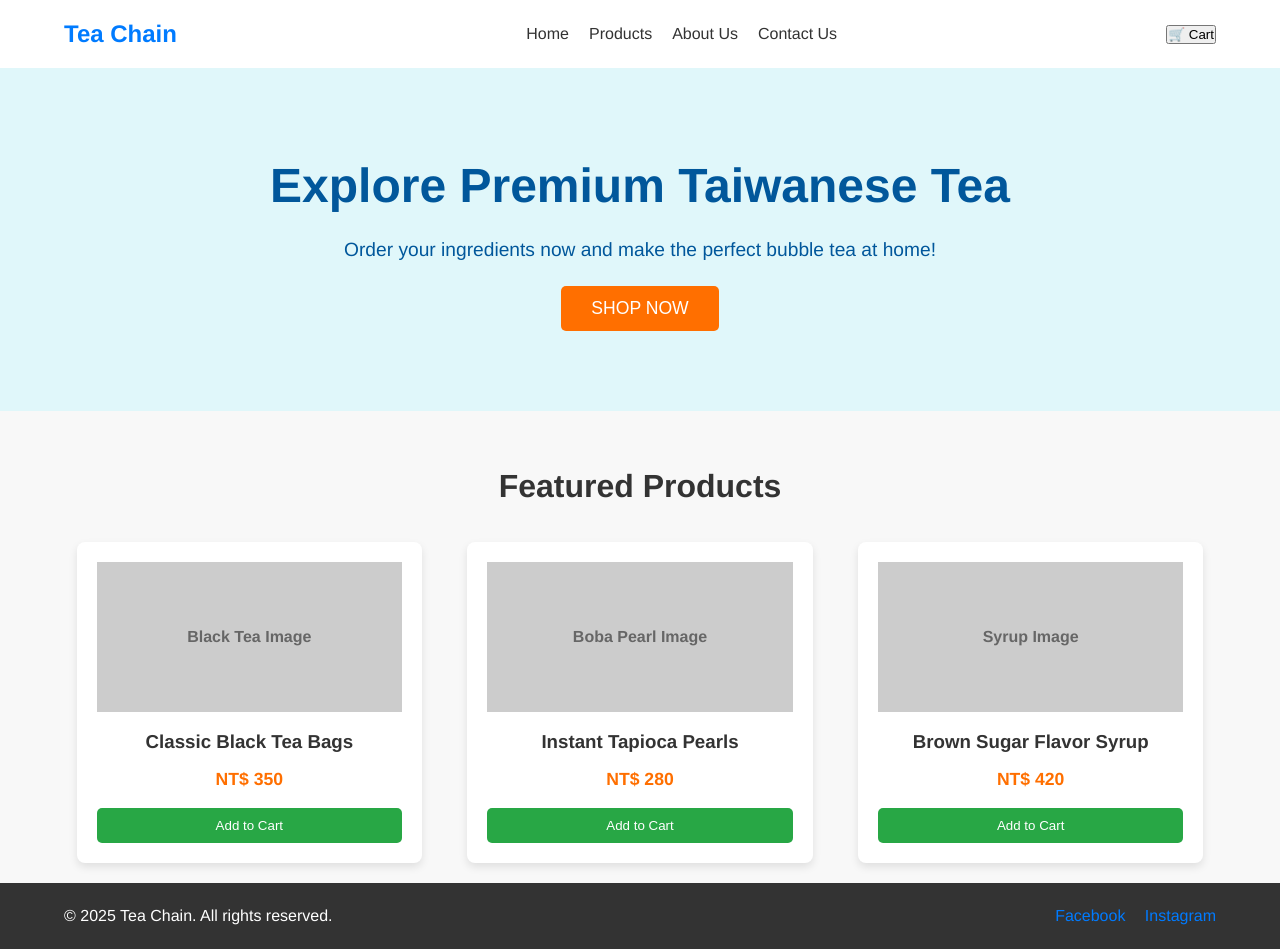
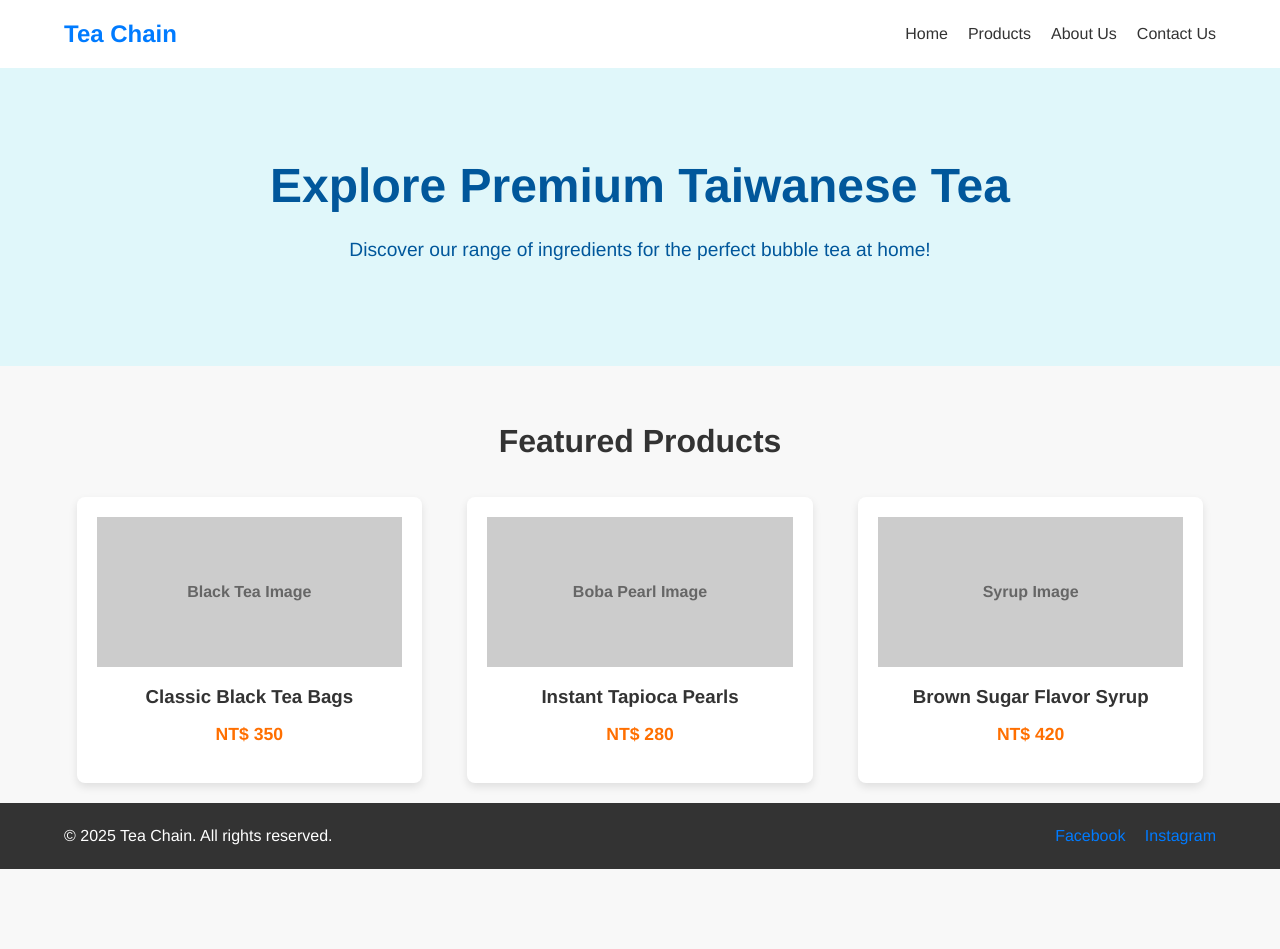
Before and after one commit to octaphportal-ctrl/Teachain, a plain HTML site: page index.html in a window 1280 px wide. After the commit the page ends 869 px from the top, so only its background shows below. Drawn offline with Linux system fonts and the light colour scheme.

Commit message:
Update index.html

```diff
--- a/index.html
+++ b/index.html
@@ -18,14 +18,12 @@
                 <li><a href="contact.html">Contact Us</a></li>
             </ul>
         </nav>
-        <button class="cart-button">🛒 Cart</button>
-    </header>
+        </header>
 
     <section class="hero-section">
         <h1>Explore Premium Taiwanese Tea</h1>
-        <p>Order your ingredients now and make the perfect bubble tea at home!</p>
-        <button class="cta-button">Shop Now</button>
-    </section>
+        <p>Discover our range of ingredients for the perfect bubble tea at home!</p>
+        </section>
 
     <section class="products-section">
         <h2>Featured Products</h2>
@@ -34,20 +32,17 @@
                 <div class="product-image">Black Tea Image</div>
                 <h3>Classic Black Tea Bags</h3>
                 <p>NT$ 350</p>
-                <button>Add to Cart</button>
-            </div>
+                </div>
             <div class="product-card">
                 <div class="product-image">Boba Pearl Image</div>
                 <h3>Instant Tapioca Pearls</h3>
                 <p>NT$ 280</p>
-                <button>Add to Cart</button>
-            </div>
+                </div>
             <div class="product-card">
                 <div class="product-image">Syrup Image</div>
                 <h3>Brown Sugar Flavor Syrup</h3>
                 <p>NT$ 420</p>
-                <button>Add to Cart</button>
-            </div>
+                </div>
         </div>
     </section>
 
```
